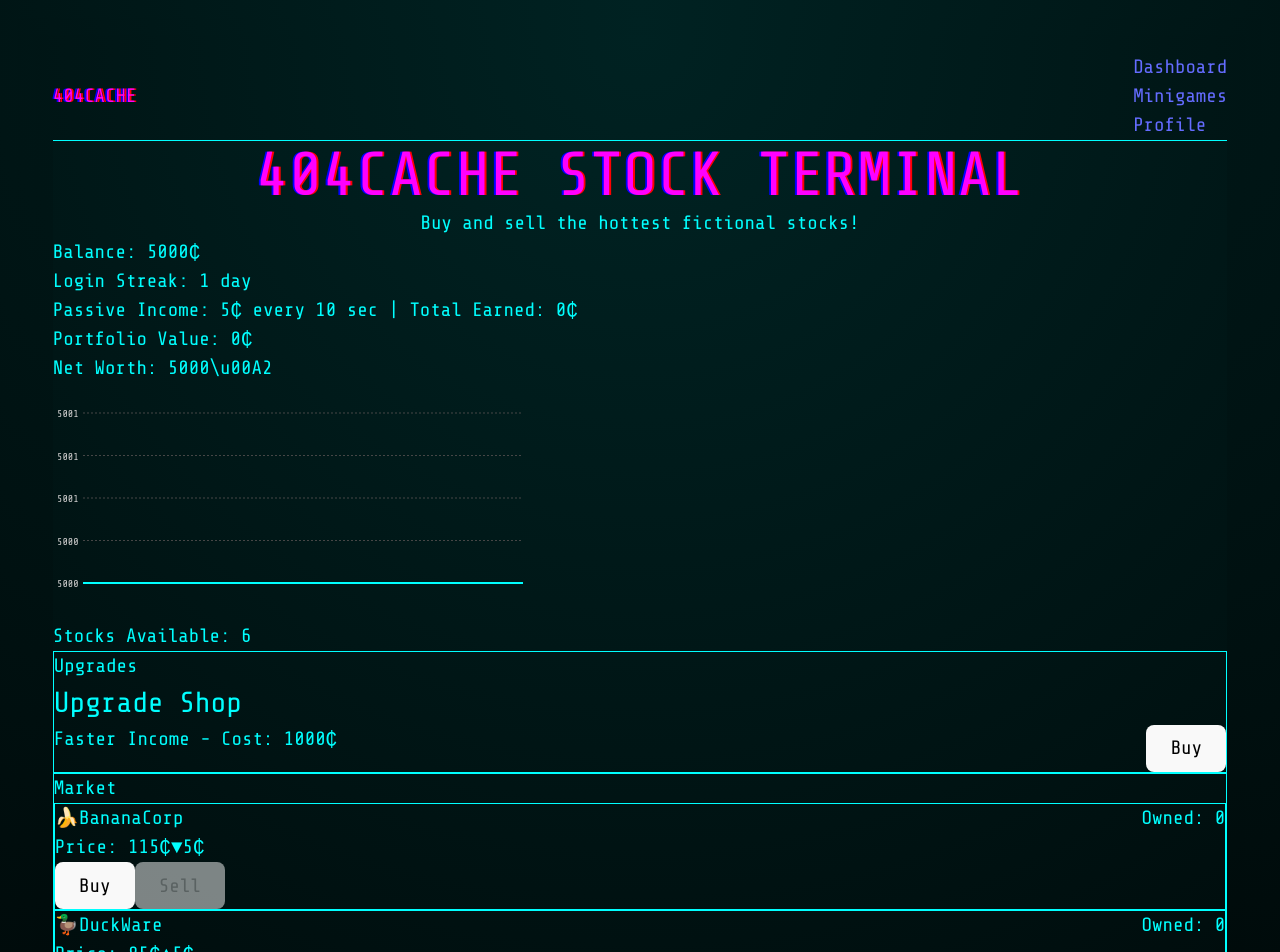
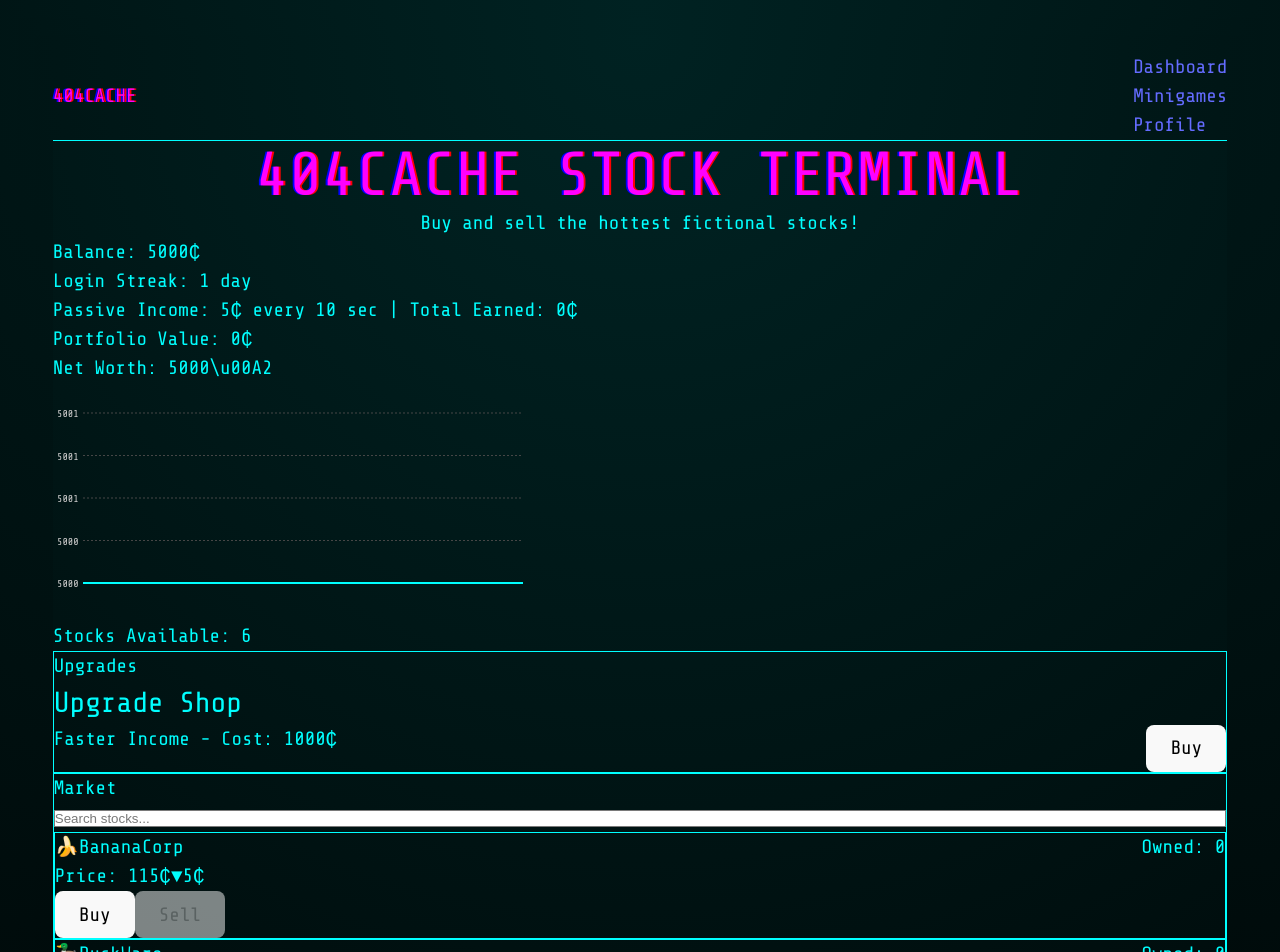
Before and after one commit to uxillary/404cache, a React (Vite) app: page / in a window 1280 px wide. Shown: the top 952 px of the page. Built offline with nearby package versions, Linux system fonts and the light colour scheme.

Commit message:
Add stock search filter

```diff
--- /dev/null
+++ b/src/components/StockFilter.jsx
@@ -0,0 +1,15 @@
+function StockFilter({ search, onSearch }) {
+  return (
+    <div className="mb-4">
+      <input
+        type="text"
+        value={search}
+        onChange={(e) => onSearch(e.target.value)}
+        placeholder="Search stocks..."
+        className="w-full px-2 py-1 rounded bg-gray-900 border border-green-600 text-green-200"
+      />
+    </div>
+  );
+}
+
+export default StockFilter;
--- a/src/pages/Dashboard.tsx
+++ b/src/pages/Dashboard.tsx
@@ -14,6 +14,7 @@ import LoginStreakDisplay from '../components/LoginStreakDisplay';
 import Layout from '../components/Layout';
 import Sidebar from '../components/Sidebar';
 import WindowFrame from '../components/WindowFrame';
+import StockFilter from '../components/StockFilter';
 import confetti from "canvas-confetti";
 import { getItem, setItem, removeItem } from "../lib/storage";
 
@@ -59,6 +60,8 @@ function Dashboard() {
   });
 
   const [loginStreak, setLoginStreak] = useState(1);
+
+  const [search, setSearch] = useState('');
 
   const [toasts, setToasts] = useState([]);
 
@@ -210,6 +213,10 @@ function Dashboard() {
   }, 0);
   const netWorth = balance + portfolioValue;
 
+  const filteredStocks = stocks.filter((s) =>
+    s.name.toLowerCase().includes(search.toLowerCase())
+  );
+
   const handleRandomBuy = () => {
     const random = stocks[Math.floor(Math.random() * stocks.length)];
     if (random) handleBuy(random.name);
@@ -261,8 +268,9 @@ function Dashboard() {
           />
         </WindowFrame>
         <WindowFrame title="Market">
+          <StockFilter search={search} onSearch={setSearch} />
           <StockList
-            stocks={stocks}
+            stocks={filteredStocks}
             portfolio={portfolio}
             balance={balance}
             onBuy={handleBuy}
```
Also changed, not shown: 1 other file (tests, documents, lock files or other folders).
